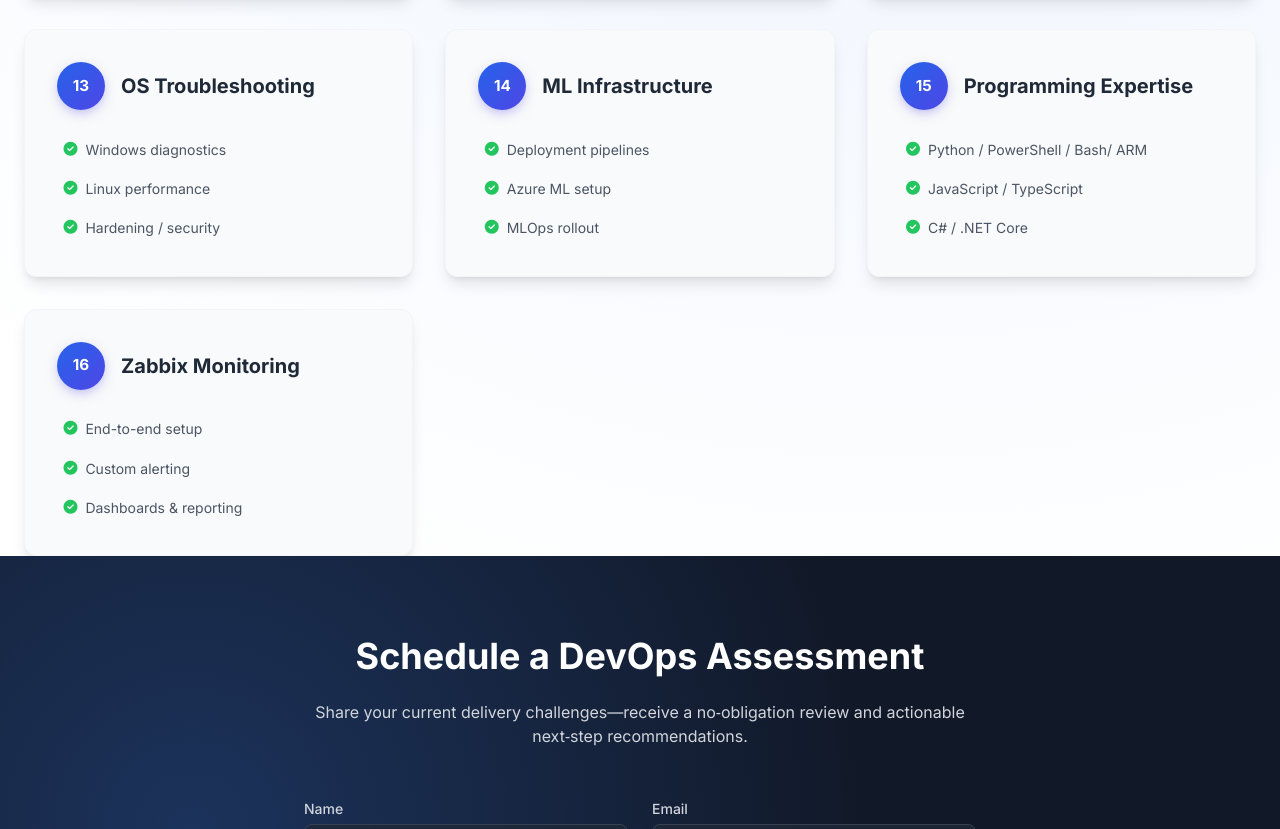
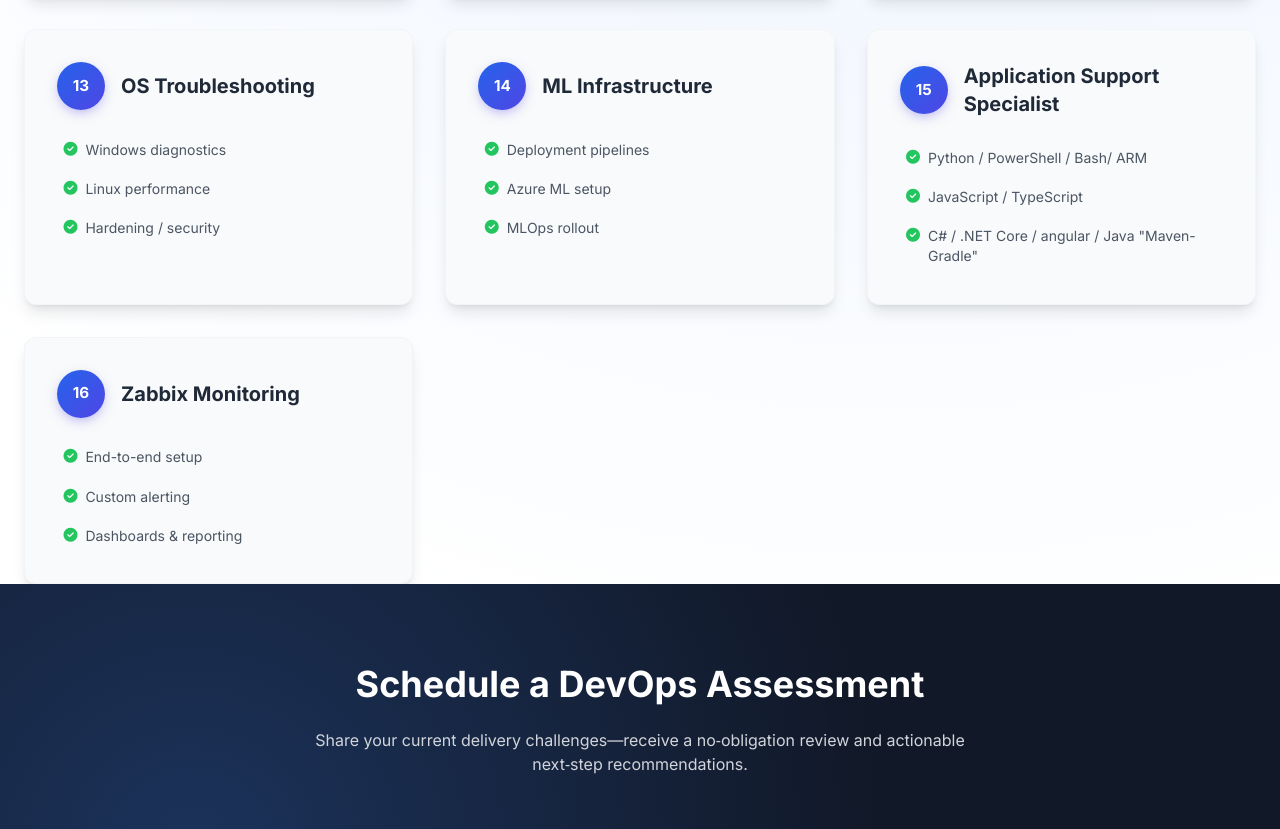
Before and after one commit to taoufikmohamed/taoufikmohamed.github.io, a website: page index.html in a window 1280 px wide. Shown: the part 2763-3592 px from the top of the page. Drawn offline with nearby package versions, Linux system fonts and the light colour scheme; a script that the page names is missing.

Commit message:
Update index.html

```diff
--- a/index.html
+++ b/index.html
@@ -674,11 +674,11 @@
 
         <!-- 15 -->
         <div class="service-card reveal bg-gray-50 dark:bg-gray-800 p-8 rounded-xl shadow-lg hover:-translate-y-2 transition border border-gray-100 dark:border-gray-700">
-          <div class="mb-6 flex items-center gap-4"><span class="number-badge">15</span><h3 class="text-xl font-bold text-gray-800 dark:text-gray-100">Programming Expertise</h3></div>
+          <div class="mb-6 flex items-center gap-4"><span class="number-badge">15</span><h3 class="text-xl font-bold text-gray-800 dark:text-gray-100">Application Support Specialist</h3></div>
           <ul class="space-y-2 text-sm text-gray-600 dark:text-gray-300">
             <li class="flex gap-2"><i class="fas fa-check-circle text-green-500 mt-0.5"></i><span>Python / PowerShell / Bash/ ARM </span></li>
             <li class="flex gap-2"><i class="fas fa-check-circle text-green-500 mt-0.5"></i><span>JavaScript / TypeScript</span></li>
-            <li class="flex gap-2"><i class="fas fa-check-circle text-green-500 mt-0.5"></i><span>C# / .NET Core</span></li>
+            <li class="flex gap-2"><i class="fas fa-check-circle text-green-500 mt-0.5"></i><span>C# / .NET Core / angular / Java "Maven-Gradle" </span></li>
           </ul>
         </div>
 
```
